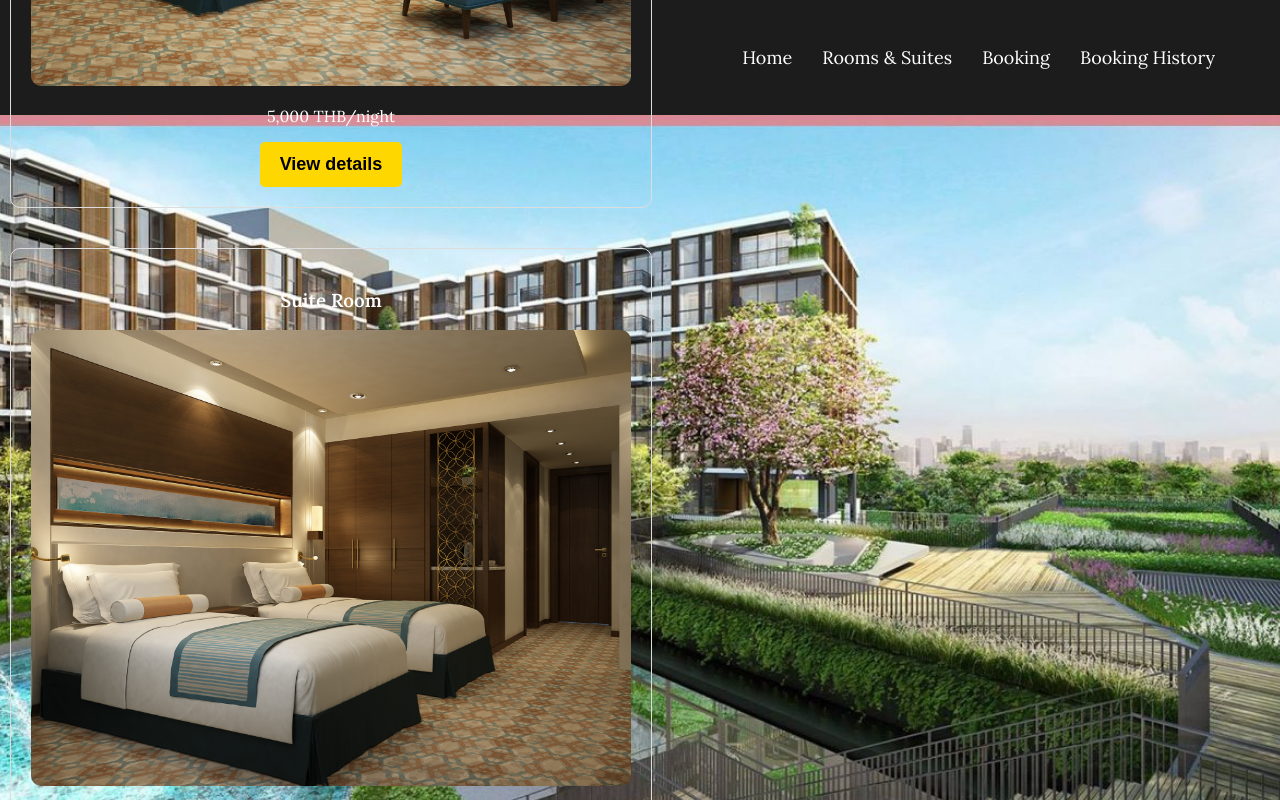
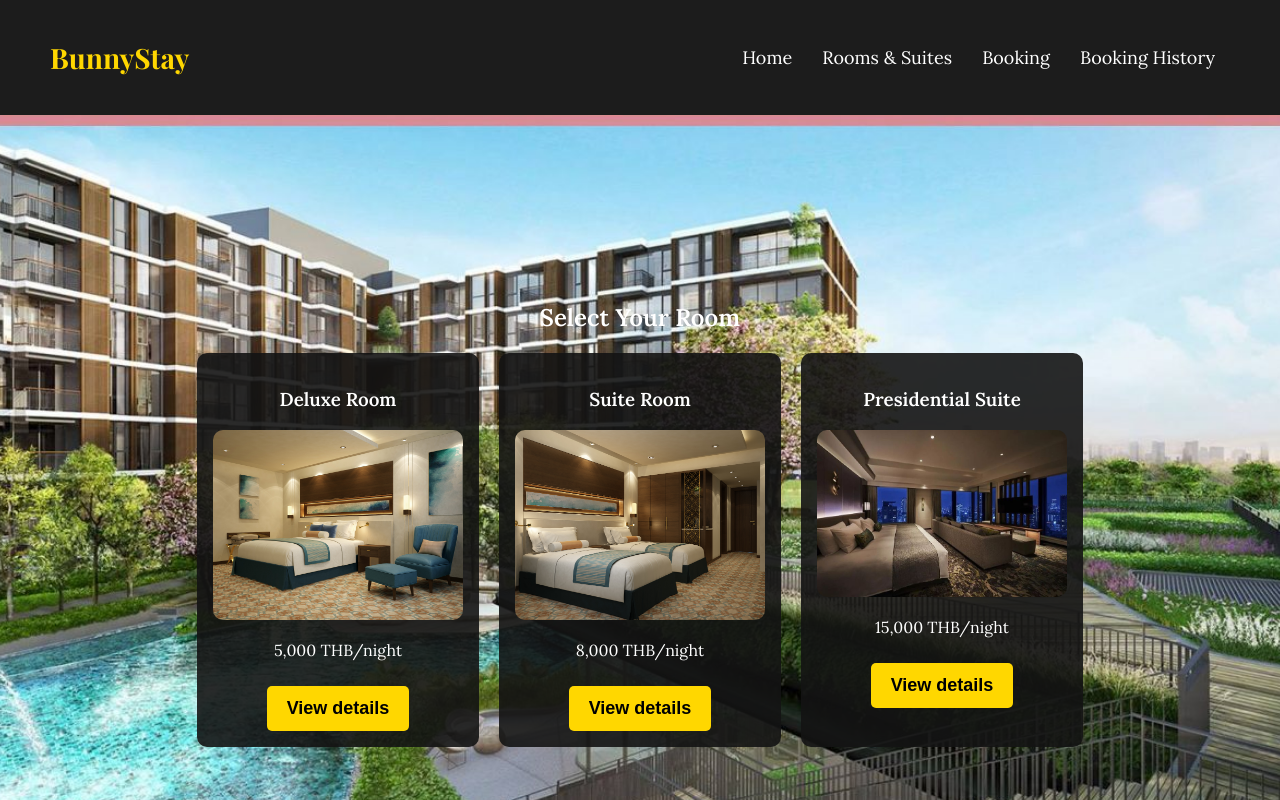
Before and after one commit to Anatthaphon/BunnyStay, a React (Create React App) app in the folder frontend/: page /rooms in a window 1280 px wide. Shown: the top 800 px of the page. Built offline with nearby package versions, Linux system fonts and the light colour scheme.

Commit message:
แก้ไข roomList เพิ่มเติม

```diff
--- a/frontend/package.json
+++ b/frontend/package.json
@@ -11,7 +11,7 @@
     "react": "^19.0.0",
     "react-dom": "^19.0.0",
     "react-router-dom": "^7.2.0",
-    "react-scripts": "5.0.1",
+    "react-scripts": "^5.0.1",
     "web-vitals": "^2.1.4"
   },
   "scripts": {
--- a/frontend/src/components/RoomList.css
+++ b/frontend/src/components/RoomList.css
@@ -12,33 +12,37 @@
 
   .rooms {
     display: flex;
-    flex-wrap: wrap;
+    justify-content: center;
     gap: 20px;
   }
 
   .room-card {
-    border: 1px solid #ddd;
-    padding: 20px;
-    margin: 10px;
+    border: 1px solid #05000000;
+    padding: 15px;
     border-radius: 10px;
+    width: 250px;
     text-align: center;
+    background-color: #141313e5;
   }
 
   .room-photo {
     width: 100%;
+    max-width: 300px; /* ลดขนาดจาก 600px เป็น 300px */
     height: auto;
-    border-radius: 8px;
+    border-radius: 10px;
   }
 
   .book-btn {
-    padding: 10px;
+    margin-top: 10px;
+    padding: 10px 15px;
+    border: none;
     background-color: #007bff;
     color: white;
-    border: none;
     border-radius: 5px;
     cursor: pointer;
   }
 
+
   .book-btn:hover {
     background-color: #0056b3;
   }
```
Also changed, not shown: 1 other file (tests, documents, lock files or other folders).
